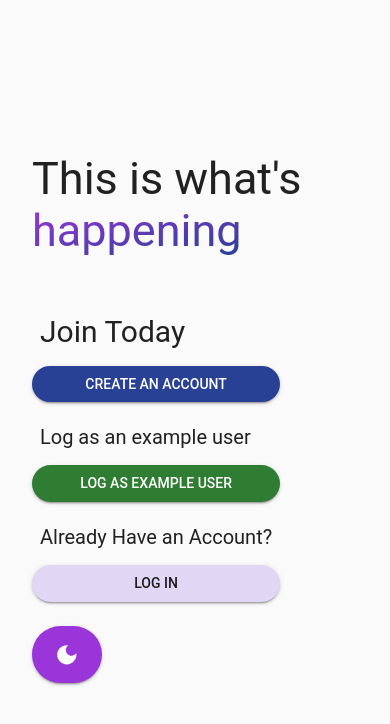
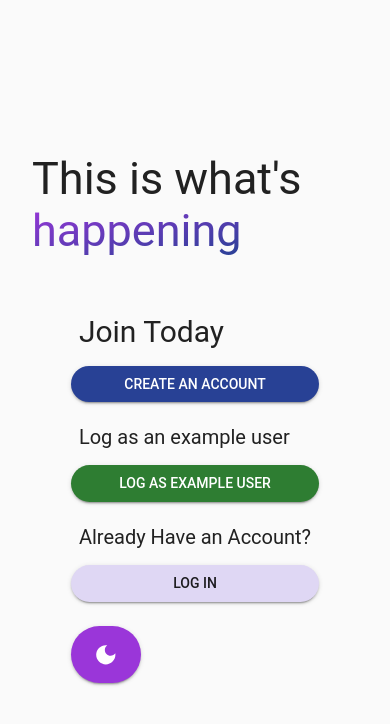
Before and after one commit to lfayala9/ts-dummy, a React (Vite) app: page / in a window 390 px wide. Shown: the top 724 px of the page. Built offline with nearby package versions, Linux system fonts and the light colour scheme; no server answers.

Commit message:
style fixes

```diff
--- a/src/pages/Welcome.tsx
+++ b/src/pages/Welcome.tsx
@@ -2,6 +2,7 @@ import { CssBaseline, Grid, Button, Box, Typography } from '@mui/material'
 import SwitchMode from '../components/Widgets/SwitchMode'
 import { useAppSelector } from '../utils/hooks/selector'
 import { useState } from 'react'
+import '../styles/globals.css'
 import Login from '../components/Auth/Login'
 import SignIn from '../components/Auth/SignIn'
 import Modals from '../containers/Modals'
@@ -55,12 +56,10 @@ const Welcome: React.FC = () => {
           alignItems="center"
         >
           <Box
+          className='button-cont'
             sx={{
               my: 8,
-              mx: 4,
-              display: 'flex',
-              flexDirection: 'column',
-              alignItems: 'start'
+              mx: 4
             }}
           >
             <Typography fontWeight="normal" variant="h1" sx={{ mb: 7 }}>
@@ -111,11 +110,11 @@ const Welcome: React.FC = () => {
             >
               Log In
             </Button>
+            <SwitchMode size="normal" />
             </Box>
             <Modals openFun={open.show} handleClose={handleClose} size={350} pySize={4} pxSize={1}>
               {open.show && open.component === 'login' ? <Login /> : <SignIn />}
             </Modals>
-            <SwitchMode size="normal" />
           </Box>
         </Grid>
       </Grid>
--- a/src/styles/globals.css
+++ b/src/styles/globals.css
@@ -58,10 +58,17 @@
     left: 50%;
   }
 }
-
+.button-cont{
+  display: flex;
+  flex-direction: column;
+  align-items: start;
+}
 @media (max-width: 850px){
   .start-section{
     display: none;
+  }
+  .button-cont{
+    align-items: center;
   }
 }
 @media (max-width: 1100px){
```
